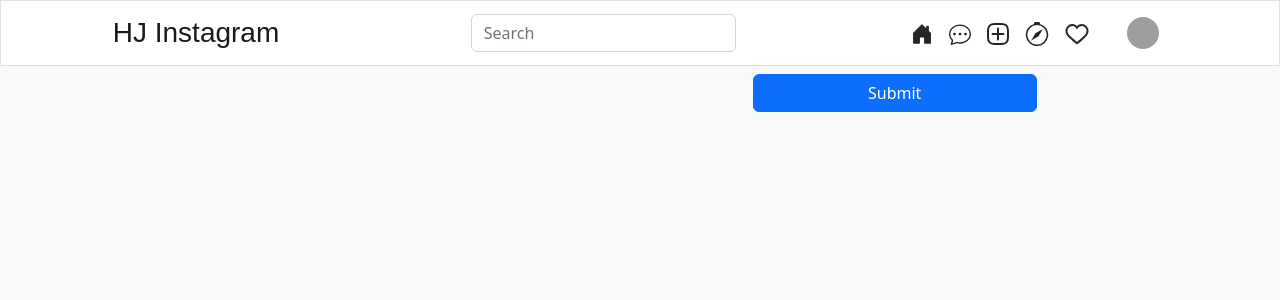
After one commit to Jaffar-Hussein/Instagram-Clone, a Django app: page /comments/1 in a window 1280 px wide. The commit adds this page. Shown: the top 300 px of the page. Run offline with Django 4.2, Linux system fonts and the light colour scheme; the visitor is signed in with stand-in values (Sample User, id 1); data that the repository does not hold is empty; some libraries are stand-ins or nearby versions; some web fonts are replaced; grey boxes are pictures that could not be loaded.

Commit message:
st:Styling of the comments page

```diff
--- /dev/null
+++ b/logic/templates/comments.html
@@ -0,0 +1,28 @@
+{% extends 'layout.html' %}
+{% block content %}
+{% include 'nav.html' %}
+
+    <div class="row comments-row justify-content-center align-center">
+        <div class="col-md-5">
+            <img src="{{posts.image.url}}" class="img-fluid" alt="">
+        </div>
+        <!-- Comments -->
+        <div class="col-md-4">
+            <!-- Comments Display -->
+            <div class="container">
+
+            </div>
+            <!-- Input of new Comment -->
+            <div class="container">
+                <form method="POST" enctype="multipart/form-data">
+                    {%csrf_token%}
+                    <div class=" d-flex flex-column justify-content-center align-items-center">
+                        {{form }}
+                        <input type="submit" class="btn btn-primary w-75 mt-2 " value="Submit">
+                    </div>
+                </form>
+            </div>
+        </div>
+    </div>
+
+{% endblock content %}
--- a/logic/templates/home.html
+++ b/logic/templates/home.html
@@ -23,11 +23,13 @@
                                     d="M16.792 3.904A4.989 4.989 0 0121.5 9.122c0 3.072-2.652 4.959-5.197 7.222-2.512 2.243-3.865 3.469-4.303 3.752-.477-.309-2.143-1.823-4.303-3.752C5.141 14.072 2.5 12.167 2.5 9.122a4.989 4.989 0 014.708-5.218 4.21 4.21 0 013.675 1.941c.84 1.175.98 1.763 1.12 1.763s.278-.588 1.11-1.766a4.17 4.17 0 013.679-1.938m0-2a6.04 6.04 0 00-4.797 2.127 6.052 6.052 0 00-4.787-2.127A6.985 6.985 0 00.5 9.122c0 3.61 2.55 5.827 5.015 7.97.283.246.569.494.853.747l1.027.918a44.998 44.998 0 003.518 3.018 2 2 0 002.174 0 45.263 45.263 0 003.626-3.115l.922-.824c.293-.26.59-.519.885-.774 2.334-2.025 4.98-4.32 4.98-7.94a6.985 6.985 0 00-6.708-7.218z">
                                 </path>
                             </svg>
-                            <svg xmlns="http://www.w3.org/2000/svg" width="24" height="24" color="#262626"
+                            <a href="{%url 'comments' post.id%} ">
+                                <svg xmlns="http://www.w3.org/2000/svg" width="24" height="24" color="#262626"
                                 fill="#262626" class="bi bi-chat" viewBox="0 0 16 16">
                                 <path
                                     d="M2.678 11.894a1 1 0 0 1 .287.801 10.97 10.97 0 0 1-.398 2c1.395-.323 2.247-.697 2.634-.893a1 1 0 0 1 .71-.074A8.06 8.06 0 0 0 8 14c3.996 0 7-2.807 7-6 0-3.192-3.004-6-7-6S1 4.808 1 8c0 1.468.617 2.83 1.678 3.894zm-.493 3.905a21.682 21.682 0 0 1-.713.129c-.2.032-.352-.176-.273-.362a9.68 9.68 0 0 0 .244-.637l.003-.01c.248-.72.45-1.548.524-2.319C.743 11.37 0 9.76 0 8c0-3.866 3.582-7 8-7s8 3.134 8 7-3.582 7-8 7a9.06 9.06 0 0 1-2.347-.306c-.52.263-1.639.742-3.468 1.105z" />
-                            </svg>
+                                </svg>
+                            </a>
                         </div>
                         <p class="h6 my-3 {{color}}"><span id="likes-display-{{post.id}}">{{post.likes.count}}</span>
                             likes</p>
--- a/logic/urls.py
+++ b/logic/urls.py
@@ -13,6 +13,6 @@ urlpatterns = [
     path('follow/<user_id>',views.followers, name='follow'),
     path('explore',views.explore, name='explore'),
     path('likes/<post_id>', views.likes, name='likes'),
-    path('search/',views.search_results,name='searchResults')
-
+    path('search/',views.search_results,name='searchResults'),
+    path('comments/<post_id>', views.comments, name='comments'),
 ]
--- a/logic/views.py
+++ b/logic/views.py
@@ -1,3 +1,4 @@
+from multiprocessing import context
 from django.http import HttpResponse
 from django.shortcuts import render, redirect
 from .forms import NewUserForm, LoginForm, ImageForm, ProfileEditForm
@@ -5,9 +6,10 @@ from .forms import NewUserForm, LoginForm, ImageForm, ProfileEditForm
 from django.contrib.auth import login, authenticate, logout
 from django.contrib.auth.decorators import login_required
 from django.contrib import messages
-from .models import Image, Profile, Followers,Like
+from .models import Image, Profile, Followers, Like
 from django.contrib.auth.models import User
 from django.views.decorators.csrf import csrf_exempt
+
 
 @login_required
 def home(request):
@@ -21,9 +23,7 @@ def home(request):
     if followed:
         for i in followed:
 
-
             followers_posts = Image.objects.all().filter(user=i).order_by('pub_date')
-
 
             followers_posts = Image.objects.all()
     else:
@@ -160,20 +160,24 @@ def followers(request, user_id):
         new_follower.save()
     return redirect("home")
 
+
 @csrf_exempt
 @login_required
-def likes(request,post_id):
+def likes(request, post_id):
     current_user = request.user
-    current_user_like = Like.objects.all().filter(lovers_id = current_user.id,post_id=post_id)
+    current_user_like = Like.objects.all().filter(
+        lovers_id=current_user.id, post_id=post_id)
     if current_user_like.first():
         current_user_like.delete()
 
     else:
-        new=Like(lovers_id = current_user.id,post_id=post_id)
+        new = Like(lovers_id=current_user.id, post_id=post_id)
         new.save()
     number = str(Like.objects.filter(post_id=post_id).count())
 
     return HttpResponse(number)
+
+
 @login_required
 def search_results(request):
     if 'caption' in request.GET and request.GET['caption']:
@@ -181,9 +185,16 @@ def search_results(request):
         searched_Category = Image.search_images(searched_term)
         message = f"{searched_term}"
         image = Image.objects.all()
-
-        return render(request, 'search_results.html', {"message": message, 'categories': searched_Category, "image": image,})
+        return render(request, 'search_results.html', {"message": message, 'categories': searched_Category, "image": image, })
     else:
         message = "You haven't searched for any term"
+        return render(request, 'search_results.html', {"message": message, "image": image})
 
-        return render(request, 'search_results.html', {"message": message, "image": image})
+
+@login_required
+def comments(request, post_id):
+    posts = Image.objects.filter(id=post_id).first()
+    context ={
+        "posts": posts,
+    }
+    return render(request, 'comments.html',context=context)
--- a/static/css/main.css
+++ b/static/css/main.css
@@ -133,3 +133,11 @@ body {
 .heart {
     margin-right: 0.8rem;
 }
+.comments-row{
+    max-height: 70vh !important;
+    width: 100vw !important;
+}
+
+.navbar-nav{
+    flex-direction: row !important;
+}
```
Also changed, not shown: logic/forms.py (line endings or trailing spaces).
